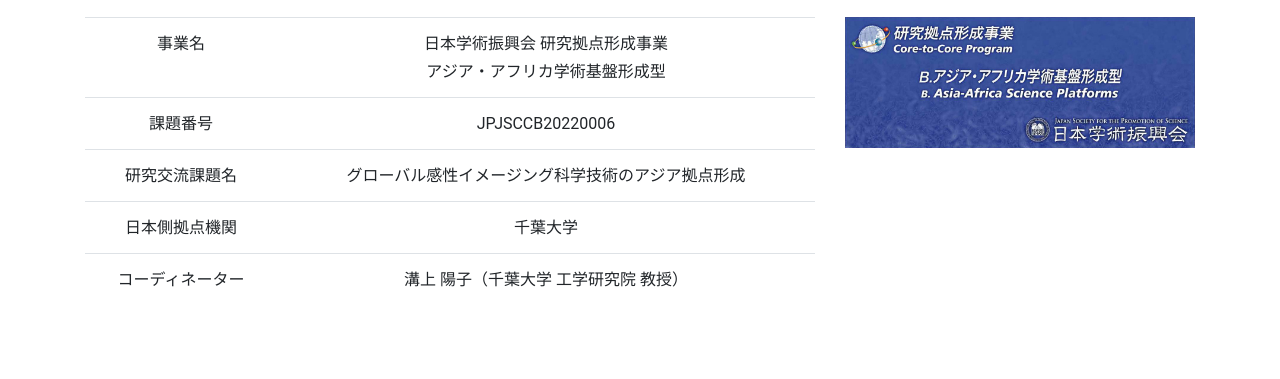
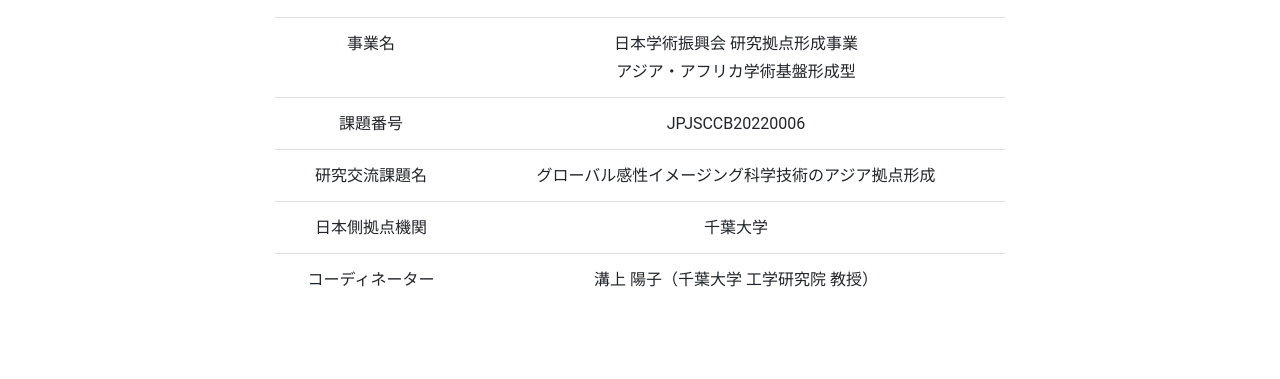
Before and after one commit to bagis-web/bagis-web.github.io, a plain HTML site: page abstract-jp.html in a window 1280 px wide. Shown: the part 421-800 px from the top of the page. Drawn offline with nearby package versions, Linux system fonts and the light colour scheme; files whose address does not match are found by name.

Commit message:
update abstract layout

```diff
--- a/abstract-jp.html
+++ b/abstract-jp.html
@@ -95,7 +95,7 @@
 						<h2>基本情報</h2>
 
 						<div class="row">
-							<div class="col-md-8 offset-md-0 text-center">
+							<div class="col-md-8 offset-md-2 text-center">
 								<table class="table">
 								<tbody>
 									<tr>
@@ -120,9 +120,6 @@
 									</tr>
 								</tbody>
 								</table>
-							</div>
-							<div class="col-md-4">
-								<img src="./images/c2c-b.jpg" class="img-fluid">
 							</div>
 						</div>
 
```
